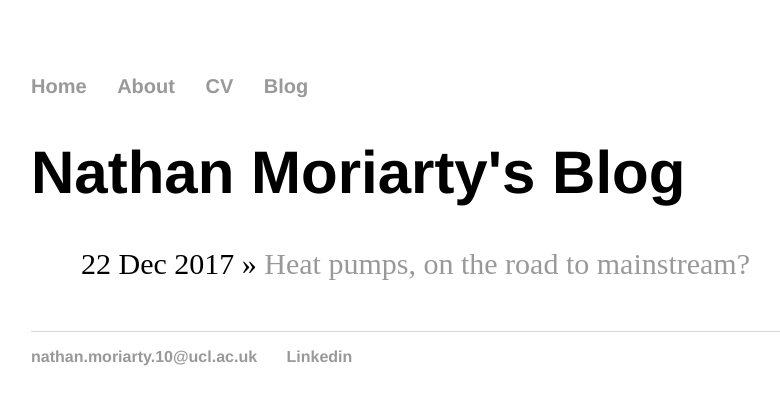
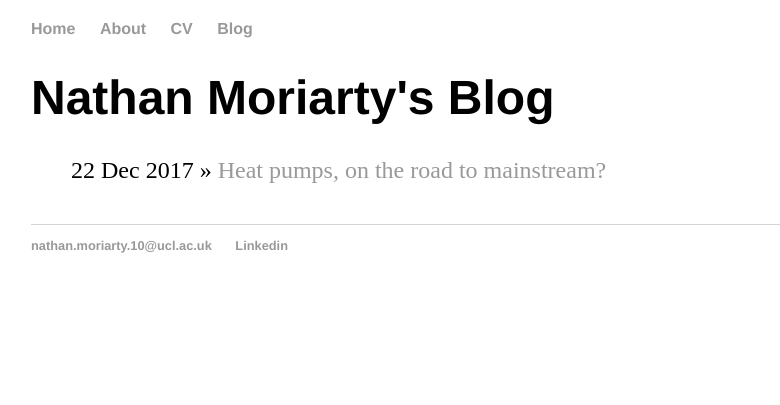
Before and after one commit to nathanmoriarty/nathanmoriarty.github.io, a Jekyll site: the page built from blog/index.html, in a window 1280 px wide. Shown: the top 405 px of the page, without its empty margins (161-941 px from the left). Built offline with Jekyll 4.4.1, drawn with Linux system fonts in a browser that asks for light colours.

Commit message:
Update main.css

```diff
--- a/css/main.css
+++ b/css/main.css
@@ -1,10 +1,8 @@
 body {
-    margin: 60px auto;
+    margin: 20px auto;
     width: 70%;
 }
-html {
-zoom: 125%;
-}
+
 nav ul, footer ul {
     font-family:'Helvetica', 'Arial', 'Sans-Serif';
     padding: 0px;
```
